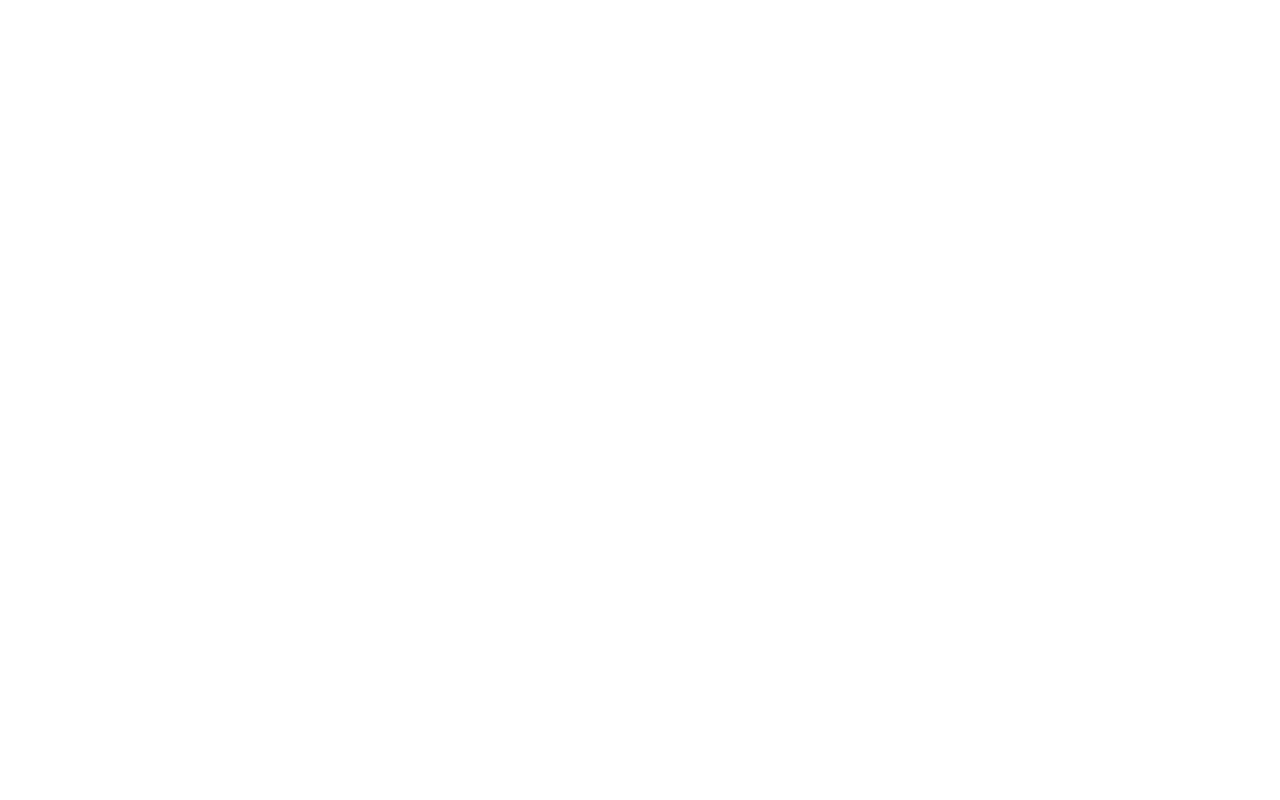
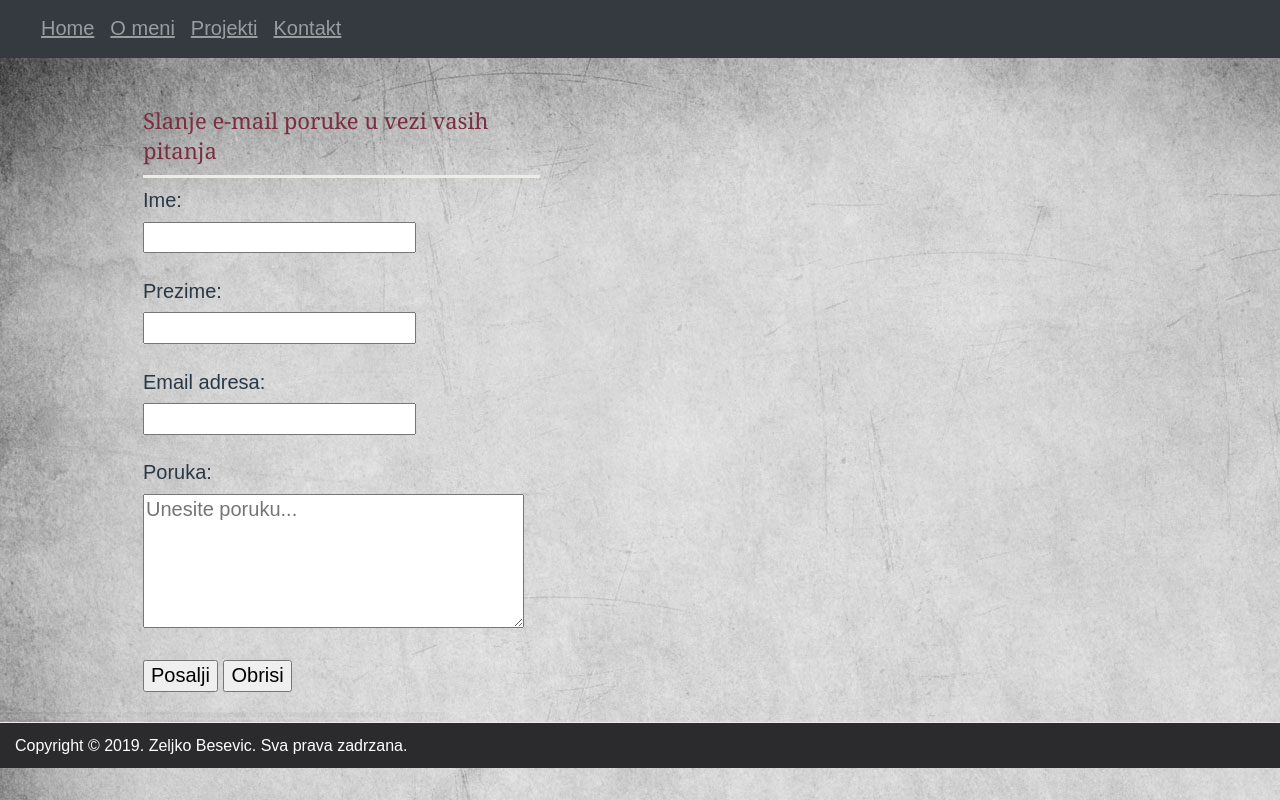
Before and after one commit to Beske/Moja_licna_prezentacija, a plain HTML site: page Kontakt.html in a window 1280 px wide. Drawn offline with nearby package versions, Linux system fonts and the light colour scheme.

Commit message:
dodat je fajl Kontakt

```diff
--- a/Kontakt.html
+++ b/Kontakt.html
@@ -4,10 +4,76 @@
     <meta charset="UTF-8">
     <meta name="viewport" content="width=device-width, initial-scale=1.0">
     <meta http-equiv="X-UA-Compatible" content="ie=edge">
-
+    <link rel="stylesheet" href="https://maxcdn.bootstrapcdn.com/bootstrap/4.3.1/css/bootstrap.min.css">
+	<script src="https://ajax.googleapis.com/ajax/libs/jquery/3.3.1/jquery.min.js"></script>
+	<script src="https://cdnjs.cloudflare.com/ajax/libs/popper.js/1.14.7/umd/popper.min.js"></script>
+	<script src="https://maxcdn.bootstrapcdn.com/bootstrap/4.3.1/js/bootstrap.min.js"></script>
+    <link href="css/style.css" rel="stylesheet" type="text/css" />
     <title>Kontakt</title>
 </head>
 <body>
 
+    <div id="header">
+
+        <nav class="navbar bg-dark navbar-expand-md navbar-dark fixed-top">
+
+            <button class="navbar-toggler" type="button" data-toggle="collapse" data-target="#collapseid">
+                <span class="navbar-toggler-icon"></span>
+            </button>
+
+            <div class="collapse navbar-collapse" id="collapseid">
+
+                <ul class="navbar-nav">
+                    <li class="nav-item">
+                        <a class="nav-link" href="index.html">Home</a>
+                    </li>
+                    <li class="nav-item">
+                        <a class="nav-link" href="O meni.html">O meni</a>
+                    </li>
+                    <li class="nav-item">
+                        <a class="nav-link" href="Projekti.html">Projekti</a>
+                    </li>
+                    <li class="nav-item">
+                        <a class="nav-link" href="Kontakt.html">Kontakt</a>
+                    </li>
+                </ul>
+
+            </div>
+
+        </nav>
+
+        <div id="bg"></div>
+
+    </div>
+
+    <div id="content" class="col-md-4">
+
+        <h2>Slanje e-mail poruke u vezi vasih pitanja</h2>
+
+	    <form action="mailto:beseviczeljko@gmail.com" method="post" enctype="text/plain">
+
+            <label for="name">Ime:</label><br>
+            <input type="text" name="name"><br><br>
+
+            <label for="prezime">Prezime:</label><br>
+		    <input type="text" name="prezime"><br><br>
+
+            <label for="mail">Email adresa:</label><br>
+		    <input type="text" name="mail"><br><br>
+
+            <label>Poruka:</label><br>
+		    <textarea name="poruka" placeholder="Unesite poruku..." cols="30" rows="5"></textarea><br><br>
+
+            <input type="submit" value="Posalji">
+            <input type="reset" value="Obrisi">
+
+        </form>
+
+    </div>
+
+    <div id="footer">
+		Copyright &copy; 2019. Zeljko Besevic. Sva prava zadrzana.<br/>
+	</div>
+
 </body>
 </html>
```
